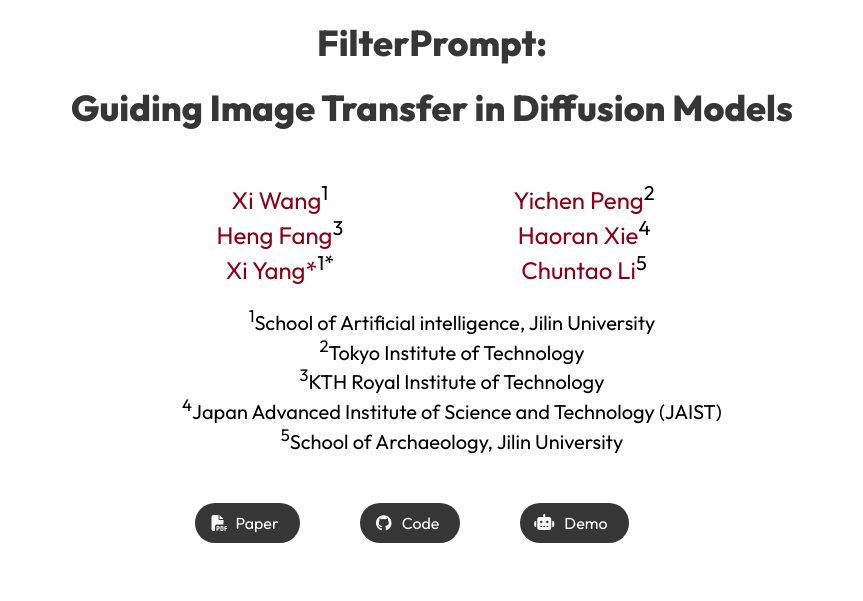
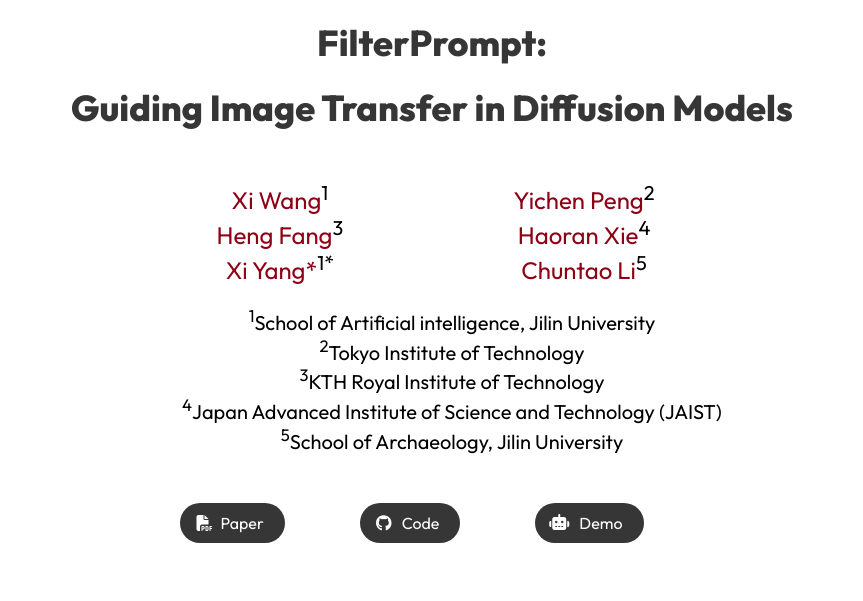
Before and after one commit to Meaoxixi/FilterPrompt, a plain HTML site: page index.html in a window 1280 px wide. Shown: the top 601 px of the page, without its empty margins (208-1071 px from the left). Drawn offline with Linux system fonts and the light colour scheme; a script that the page names is missing.

Commit message:
modify bg1 and readme.py

```diff
--- a/resources/style.css
+++ b/resources/style.css
@@ -195,7 +195,7 @@ a:hover {
   display: flex;
   justify-content: center;
   align-items: center;
-  gap: 20px; /* 控件之间的间距，可根据需要调整 */
+  gap: 35px; /* 控件之间的间距，可根据需要调整 */
 }
 
 .link-block a {
```
